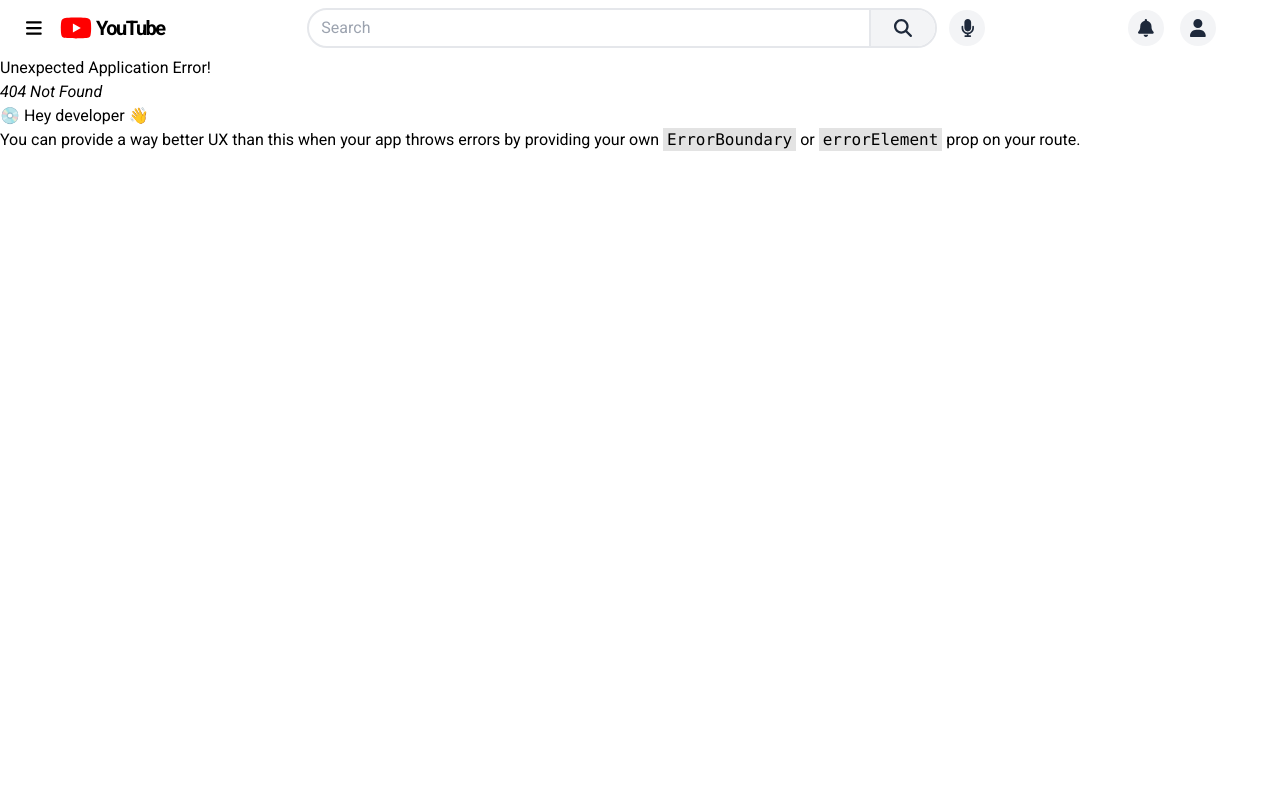
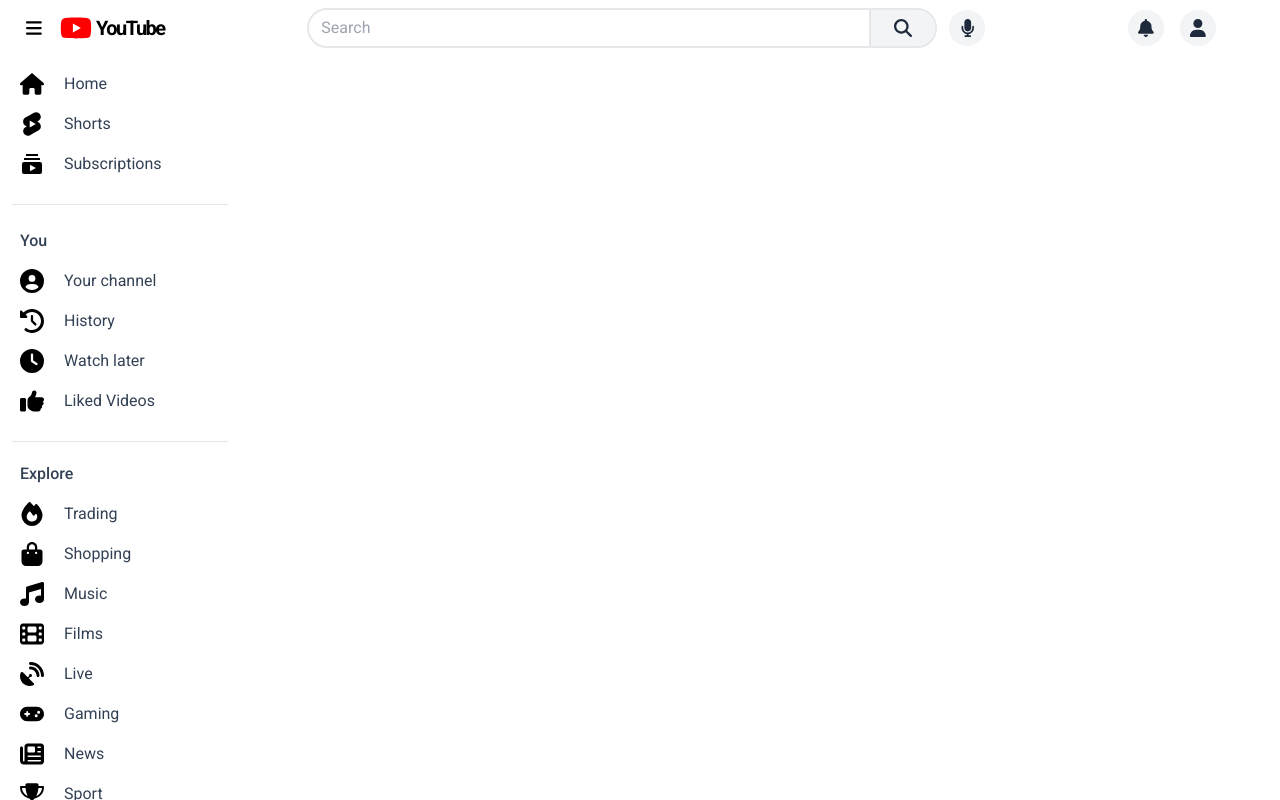
Before and after one commit to onlyVishesh/StreamSphere, a React (Vite) app: page /liked in a window 1280 px wide. Before the commit this address had no page. Built offline with nearby package versions, Linux system fonts and the light colour scheme; what tailwindcss-debug-screens would draw is missing.

Commit message:
Added all pages route and files and some other changes

```diff
--- a/src/App.jsx
+++ b/src/App.jsx
@@ -1,10 +1,14 @@
 import { Provider } from "react-redux";
 import { createBrowserRouter, RouterProvider } from "react-router-dom";
 import "./App.css";
-import Head from "./components/Header";
+import Header from "./components/Header";
 import MainContainer from "./components/MainContainer";
+import Channel from "./pages/Channel/Channel";
 import Home from "./pages/Home/Home";
+import Liked from "./pages/Liked/Liked";
+import Subscriber from "./pages/Subscriber/Subscriber";
 import Watch from "./pages/Watch/Watch";
+import WatchLater from "./pages/WatchLater/WatchLater";
 import store from "./utils/store";
 
 {
@@ -18,27 +22,25 @@ Components
   iii) Search bar
   iv) Notification
   v) Profile
-2. Footer
-  i) Name/logo
-  ii) Social Links
-  iii) Navigation links
-  iv) Download button
-
+2. Sidebar
+  i) Navigation links
 
 Pages
 
 1. Home Page
   i) Header
   ii) video card section
-  iii) footer
+
 2. Watch page
   i) header
   ii) Video component - video, channel icon, video title, sub button. like, dislike, add to watch later etc
   iii) comments
+  iv) recommended videos
 3. Watch later page
-4. Profile
-5. login/signIn
-
+4. login/signIn
+5. subscribe page
+6. channel page
+7. liked page
 
 
 **/
@@ -51,6 +53,10 @@ const appRouter = createBrowserRouter([
     children: [
       { path: "/", element: <Home /> },
       { path: "watch", element: <Watch /> },
+      { path: "watchLater", element: <WatchLater /> },
+      { path: "subscriber", element: <Subscriber /> },
+      { path: "channel", element: <Channel /> },
+      { path: "liked", element: <Liked /> },
     ],
   },
 ]);
@@ -58,7 +64,7 @@ const appRouter = createBrowserRouter([
 function App() {
   return (
     <Provider store={store}>
-      <Head />
+      <Header />
       <RouterProvider router={appRouter} />
     </Provider>
   );
--- a/src/components/Header.jsx
+++ b/src/components/Header.jsx
@@ -7,7 +7,6 @@ import {
 } from "@fortawesome/free-solid-svg-icons";
 import { FontAwesomeIcon } from "@fortawesome/react-fontawesome";
 import { useDispatch } from "react-redux";
-import { Link } from "react-router-dom";
 import logo from "../assets/youtube.svg";
 import { toggleMenu } from "../utils/appSlice";
 
@@ -30,12 +29,14 @@ const Header = () => {
             className="text-sm hover:cursor-pointer md:text-base lg:text-lg"
           />
         </button>
-        <figcaption className="flex content-center items-center gap-1 hover:cursor-pointer">
-          <img src={logo} alt="YouTube" className="w-6 md:w-8" />
+        <a href="/">
+          <figcaption className="flex content-center items-center gap-1 hover:cursor-pointer">
+            <img src={logo} alt="YouTube" className="w-6 md:w-8" />
             <p className="hidden text-sm font-semibold -tracking-[1.5px] 2xs:block sm:text-xl">
               YouTube
             </p>
-        </figcaption>
+          </figcaption>
+        </a>
       </div>
       <div className="flex items-center gap-3 ">
         <div className="flex items-center justify-between rounded-full border-2 border-gray-200">
--- a/src/components/Sidebar.jsx
+++ b/src/components/Sidebar.jsx
@@ -52,6 +52,7 @@ const Sidebar = () => {
             <img src={shorts} alt="shorts" className="size-4 sm:size-6" />
             Shorts
           </li>
+          <Link to="/subscribe">
             <li className="flex w-full flex-col items-center justify-center gap-2 rounded-lg px-2 py-2 hover:cursor-pointer hover:bg-slate-200">
               <img
                 src={subscription}
@@ -60,6 +61,7 @@ const Sidebar = () => {
               />
               Subscriptions
             </li>
+          </Link>
           <li className="flex w-full flex-col items-center justify-center gap-2 rounded-lg px-2 py-2 hover:cursor-pointer hover:bg-slate-200">
             <FontAwesomeIcon
               icon={faCircleUser}
@@ -86,8 +88,8 @@ const Sidebar = () => {
               <img src={shorts} alt="shorts" className="size-6" />
               Shorts
             </li>
+            <Link to="/subscriber">
               <li className="flex w-full items-center gap-5 rounded-lg px-2 py-2 hover:cursor-pointer hover:bg-slate-200">
-              {" "}
                 <img
                   src={subscription}
                   alt="subscription"
@@ -95,6 +97,7 @@ const Sidebar = () => {
                 />
                 Subscriptions
               </li>
+            </Link>
           </ul>
         </div>
         <hr />
@@ -117,17 +120,19 @@ const Sidebar = () => {
               />
               History
             </li>
+            <Link to="/watchLater">
             <li className="flex w-full items-center gap-5 rounded-lg px-2 py-2 hover:cursor-pointer hover:bg-slate-200">
               <FontAwesomeIcon icon={faClock} className="size-6 text-black" />
               Watch later
-            </li>
+            </li></Link>
+            <Link to="/liked">
             <li className="flex w-full items-center gap-5 rounded-lg px-2 py-2 hover:cursor-pointer hover:bg-slate-200">
               <FontAwesomeIcon
                 icon={faThumbsUp}
                 className="size-6 text-black"
               />
               Liked Videos
-            </li>
+            </li></Link>
           </ul>
         </div>
         <hr />
--- /dev/null
+++ b/src/pages/Channel/Channel.jsx
@@ -0,0 +1,5 @@
+const Channel = () => {
+  return <div>Hi</div>;
+};
+
+export default Channel;
--- a/src/pages/Home/components/VideoCard.jsx
+++ b/src/pages/Home/components/VideoCard.jsx
@@ -40,7 +40,7 @@ const VideoCard = ({ videoInfo }) => {
           </div>
         </div>
         <div className="flex gap-3">
-          <Link to="test" className="h-10 w-10 rounded-full">
+          <Link to="/channel" className="h-10 w-10 rounded-full">
             <img
               src={channelProfile}
               alt={channelTitle}
@@ -50,7 +50,7 @@ const VideoCard = ({ videoInfo }) => {
           <div className="w-10/12">
             <div className="line-clamp-2 font-bold">{title}</div>
             <Link
-              to="test"
+              to="/channel"
               className="line-clamp-1 flex items-center gap-1 text-nowrap transition-all duration-100 hover:font-semibold"
             >
               {channelTitle}
--- /dev/null
+++ b/src/pages/Liked/Liked.jsx
@@ -0,0 +1,5 @@
+const Liked = () => {
+  return <div>Liked</div>;
+};
+
+export default Liked;
--- /dev/null
+++ b/src/pages/Subscriber/Subscriber.jsx
@@ -0,0 +1,9 @@
+import React from 'react'
+
+const Subscriber = () => {
+  return (
+    <div>Subscriber</div>
+  )
+}
+
+export default Subscriber
--- /dev/null
+++ b/src/pages/Trending/Trending.jsx
@@ -0,0 +1,7 @@
+import React from "react";
+
+const Trending = () => {
+  return <div>Trending</div>;
+};
+
+export default Trending;
--- /dev/null
+++ b/src/pages/WatchLater/WatchLater.jsx
@@ -0,0 +1,9 @@
+import React from 'react'
+
+const WatchLater = () => {
+  return (
+    <div>WatchLater</div>
+  )
+}
+
+export default WatchLater
```
Lines whose indentation alone changed are shown as unchanged.
